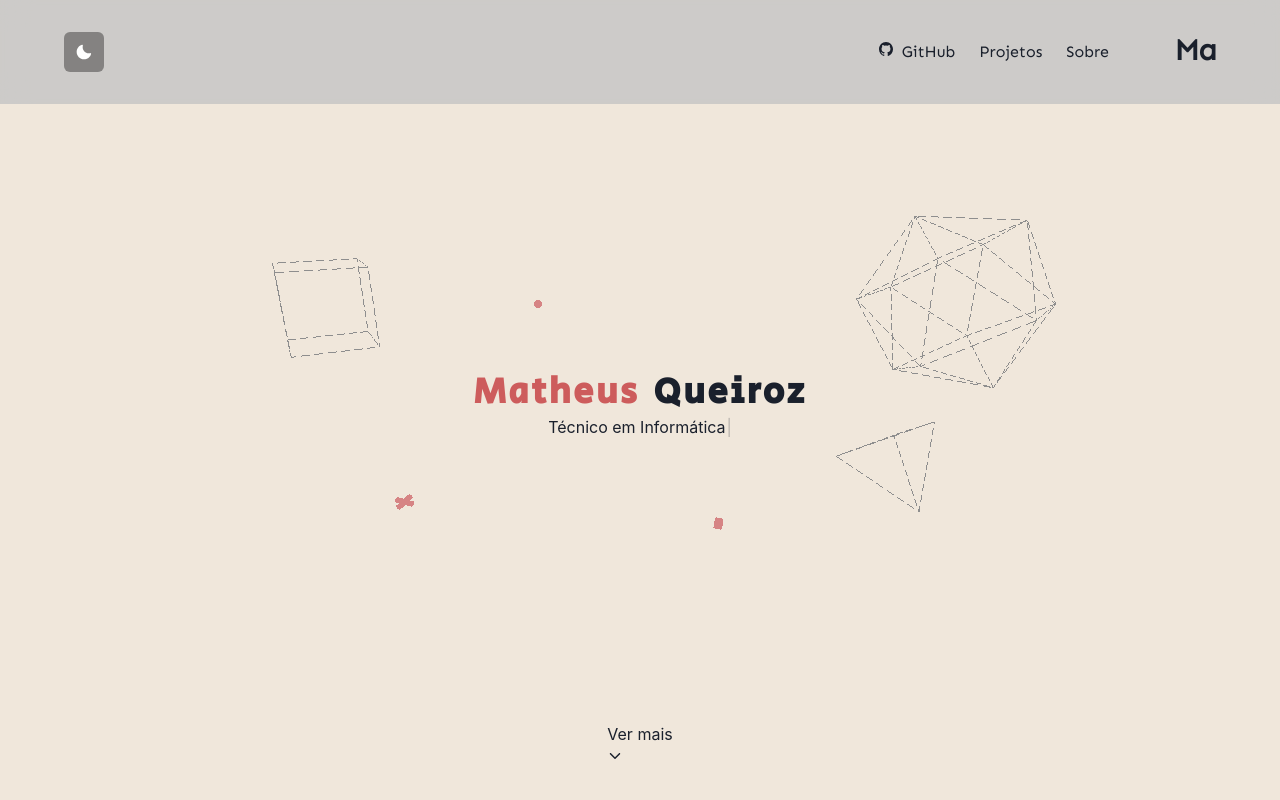
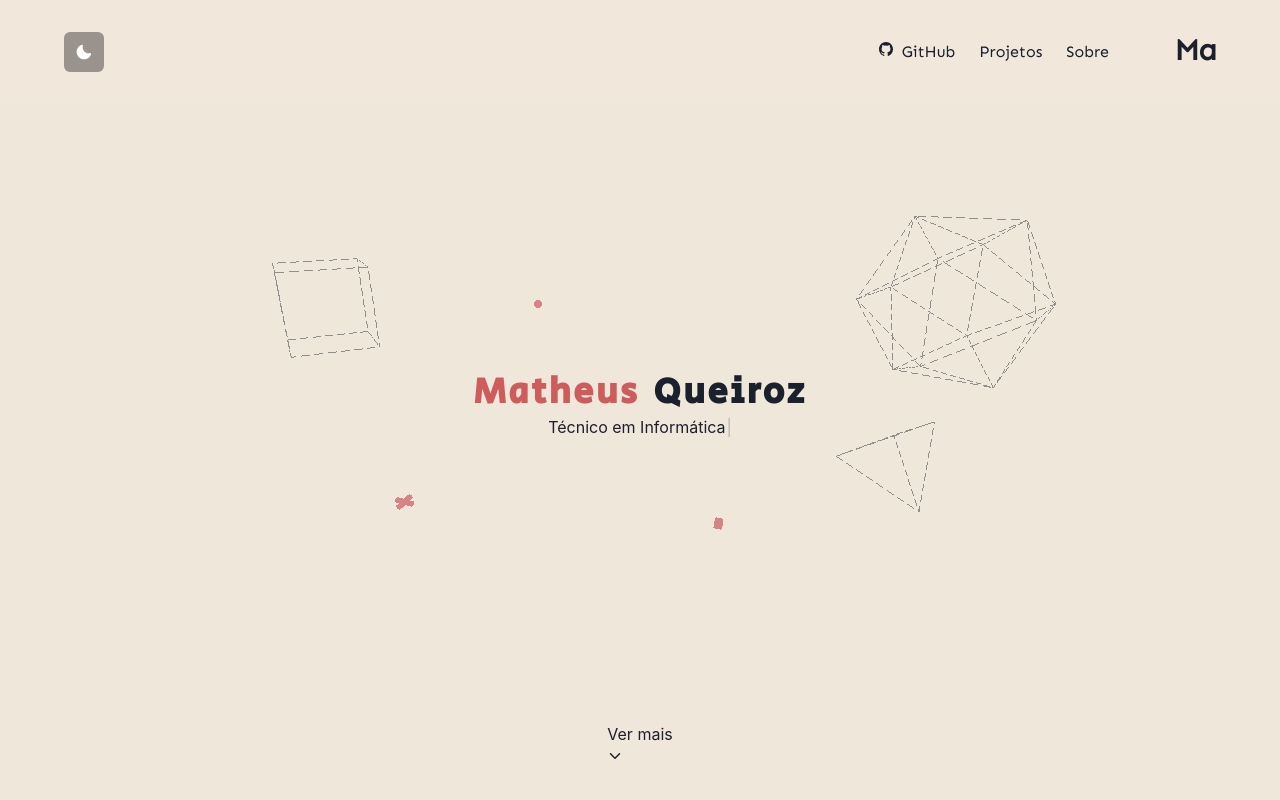
Before and after one commit to math-queiroz/homepage, a Next.js app: page / in a window 1280 px wide. Shown: the top 800 px of the page. Built offline with nearby package versions, Linux system fonts and the light colour scheme.

Commit message:
update: changed navbar color

```diff
--- a/components/navbar.js
+++ b/components/navbar.js
@@ -45,7 +45,7 @@ const Navbar = props => {
       position="fixed"
       as="nav"
       w="100%"
-      bg={useColorModeValue('#c5c5c5D0', '#202023D0')}
+      bg={useColorModeValue('#F1E8DBC0', '#000E24C0')}
       style={{ backdropFilter: 'blur(15px)', fontFamily: 'Sen' }}
       zIndex={1}
       {...props}
```
